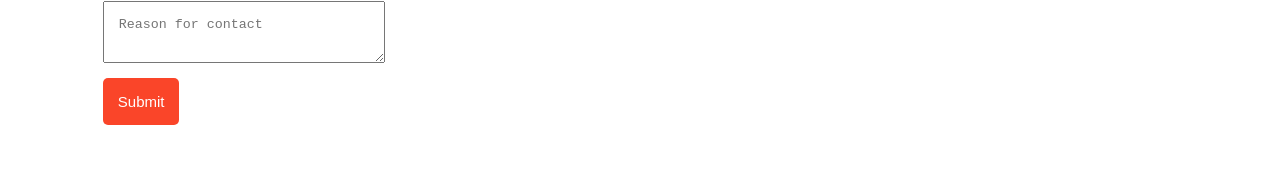
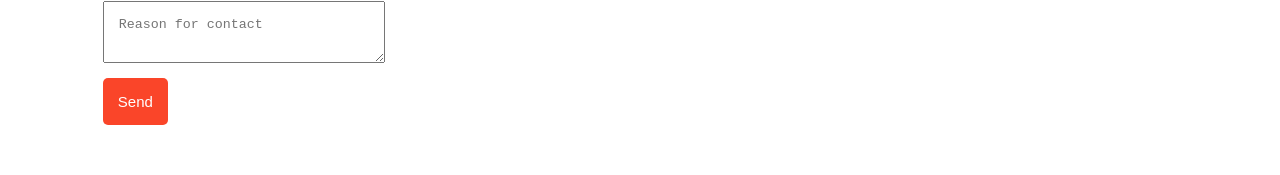
Before and after one commit to camilo180601/portfolio, a React (Create React App) app: page /contact in a window 1280 px wide. Shown: the part 498-673 px from the top of the page. Built offline with nearby package versions, Linux system fonts and the light colour scheme.

Commit message:
update button

```diff
--- a/src/components/Contact.js
+++ b/src/components/Contact.js
@@ -9,7 +9,7 @@ const Contact = () => {
                 <input type='text' placeholder='Last name' />
                 <input type='email' placeholder='Email' />
                 <textarea placeholder='Reason for contact' />
-                <input type='submit' />
+                <input type='submit' value='Send' />
             </form>
         </div>
     )
```
